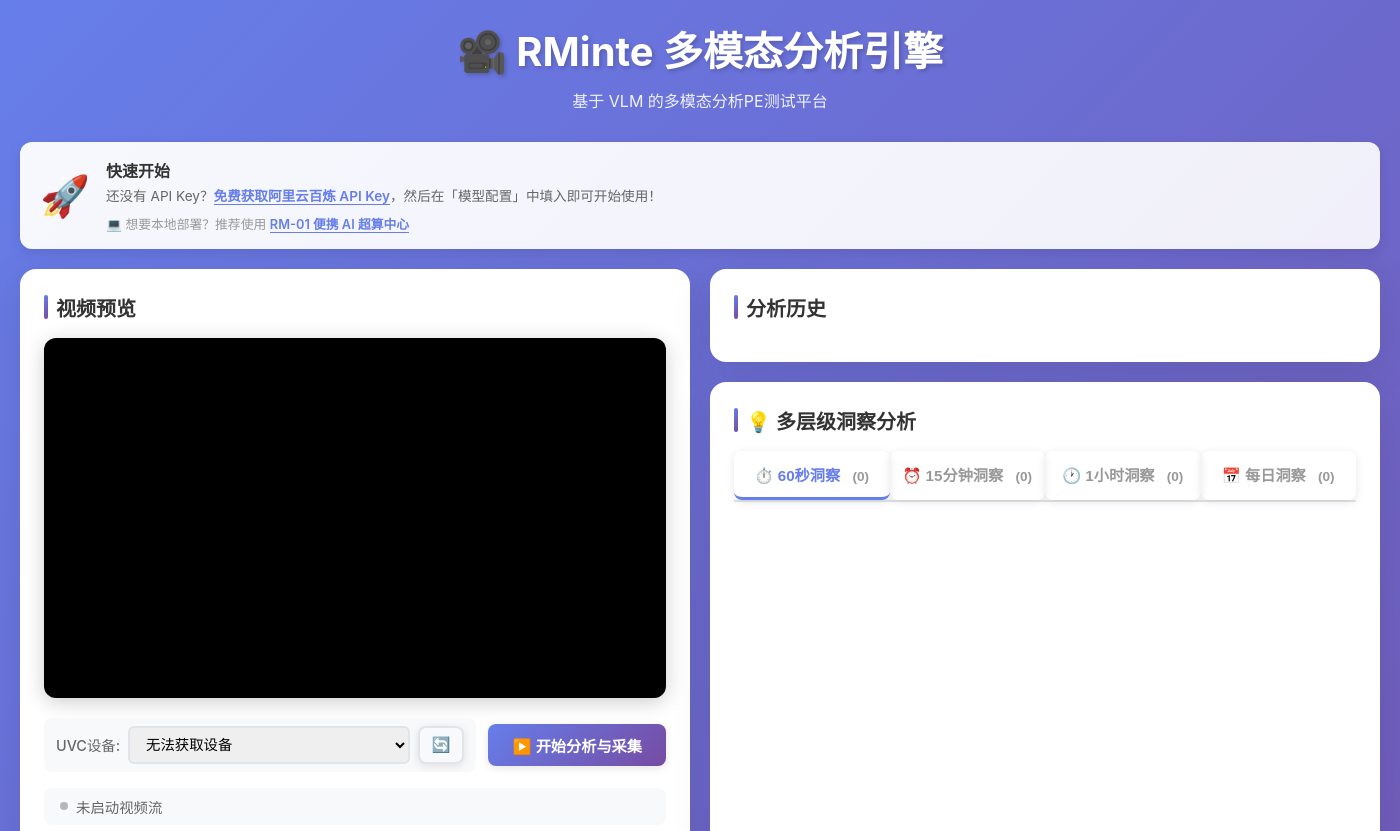
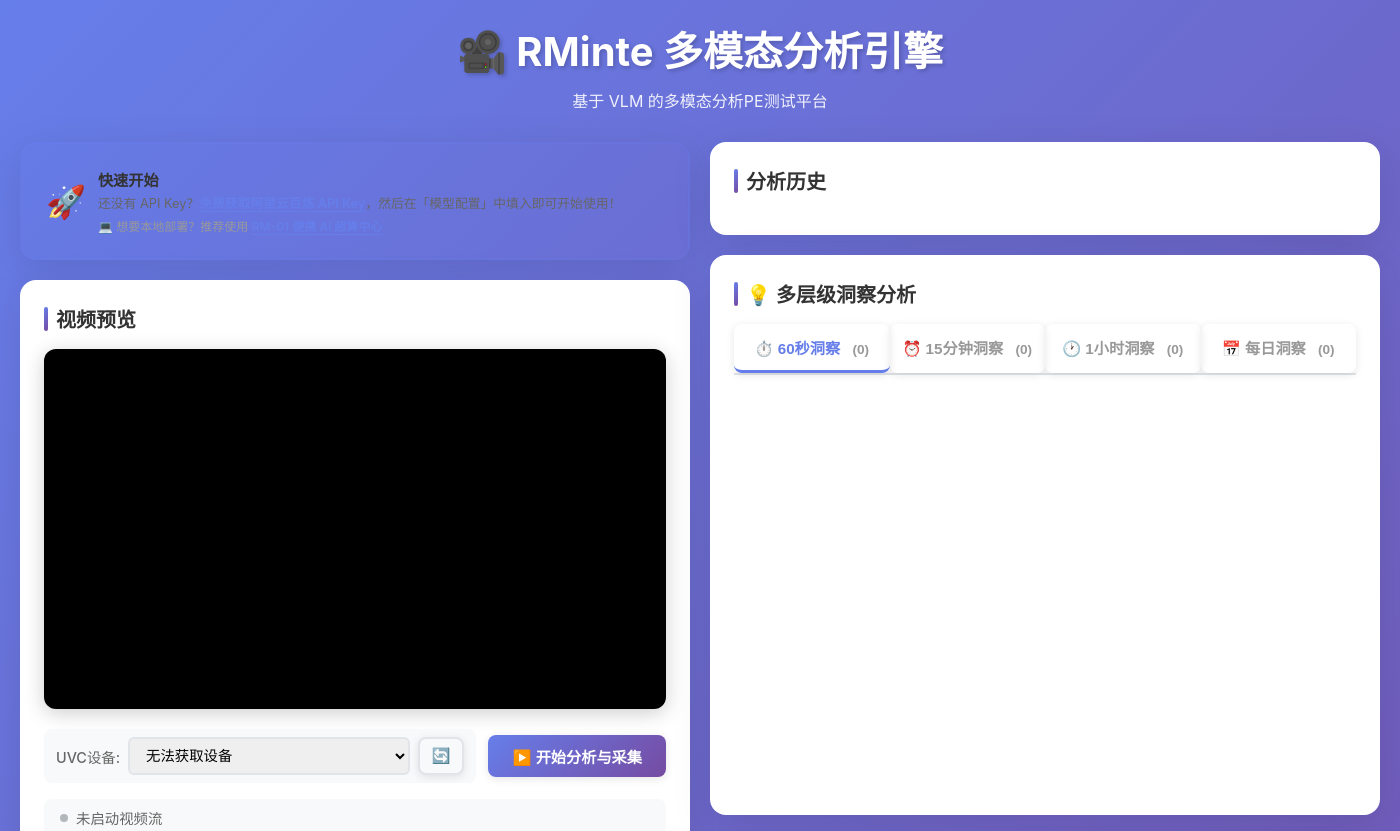
Before and after one commit to thomas-hiddenpeak/vlmA, an Electron app: page public/index.html in a window 1400 px wide. Shown: the top 831 px of the page. Drawn offline with nearby package versions, Linux system fonts and the light colour scheme.

Commit message:
UI: 将快速开始组件移至左侧容器
- 将快速开始提示从独占一行改为放入左侧容器
- 调整为卡片样式，与其他组件保持一致
- 使用渐变背景和边框，视觉上更加协调
- 减小字体和图标尺寸，更紧凑的布局
- 优化间距，提升整体页面布局

```diff
--- a/public/index.html
+++ b/public/index.html
@@ -767,25 +767,25 @@
       <p>基于 VLM 的多模态分析PE测试平台 </p>
     </div>
 
+    <div class="main-content">
+      <!-- 左侧容器：快速开始 + 视频预览 + 系统配置 -->
+      <div style="display: flex; flex-direction: column; gap: 20px;">
         <!-- 快速开始提示 -->
-    <div style="max-width: 1400px; margin: 0 auto 20px auto; background: linear-gradient(135deg, rgba(255,255,255,0.95) 0%, rgba(255,255,255,0.9) 100%); padding: 16px 20px; border-radius: 12px; box-shadow: 0 4px 12px rgba(0,0,0,0.1); animation: fadeIn 0.6s ease-out;">
-      <div style="display: flex; align-items: center; gap: 16px;">
-        <div style="font-size: 2.5rem;">🚀</div>
+        <div class="card" style="background: linear-gradient(135deg, rgba(102, 126, 234, 0.05) 0%, rgba(118, 75, 162, 0.05) 100%); border: 2px solid rgba(102, 126, 234, 0.2);">
+          <div style="display: flex; align-items: center; gap: 12px;">
+            <div style="font-size: 2rem;">🚀</div>
             <div style="flex: 1;">
-          <div style="font-weight: 700; font-size: 1rem; color: #333; margin-bottom: 4px;">快速开始</div>
-          <div style="font-size: 0.85rem; color: #666; line-height: 1.6;">
+              <div style="font-weight: 700; font-size: 0.95rem; color: #333; margin-bottom: 4px;">快速开始</div>
+              <div style="font-size: 0.8rem; color: #666; line-height: 1.5;">
                 还没有 API Key？<a href="https://bailian.console.aliyun.com/?tab=model#/api-key" target="_blank" style="color: #667eea; text-decoration: none; font-weight: 600; border-bottom: 1px solid #667eea;">免费获取阿里云百炼 API Key</a>，然后在「模型配置」中填入即可开始使用！
               </div>
-          <div style="font-size: 0.8rem; color: #999; margin-top: 6px;">
+              <div style="font-size: 0.75rem; color: #999; margin-top: 4px;">
                 💻 想要本地部署？推荐使用 <a href="https://www.rminte.com/" target="_blank" style="color: #667eea; text-decoration: none; font-weight: 600; border-bottom: 1px solid #667eea;">RM-01 便携 AI 超算中心</a>
               </div>
             </div>
           </div>
         </div>
 
-    <div class="main-content">
-      <!-- 左侧容器：视频预览 + 系统配置 -->
-      <div style="display: flex; flex-direction: column; gap: 20px;">
         <!-- 视频预览卡片 -->
         <div class="card">
           <div class="card-title">视频预览</div>
```
Lines whose indentation alone changed are shown as unchanged.
